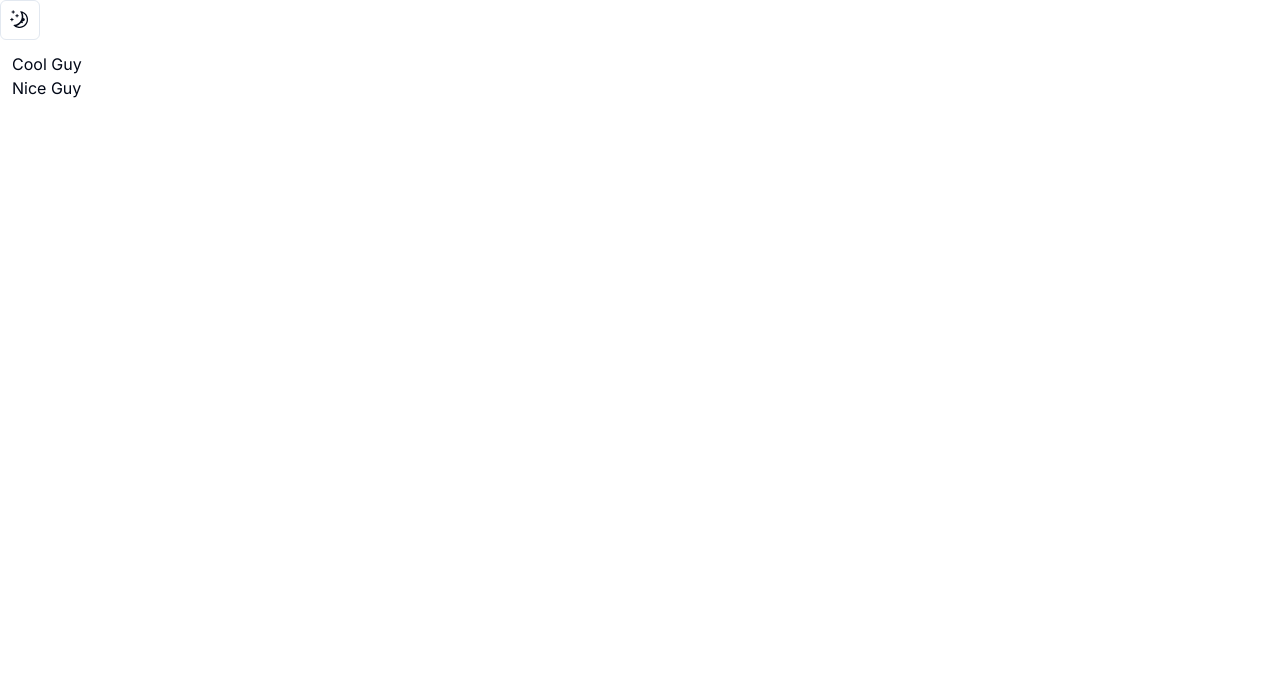
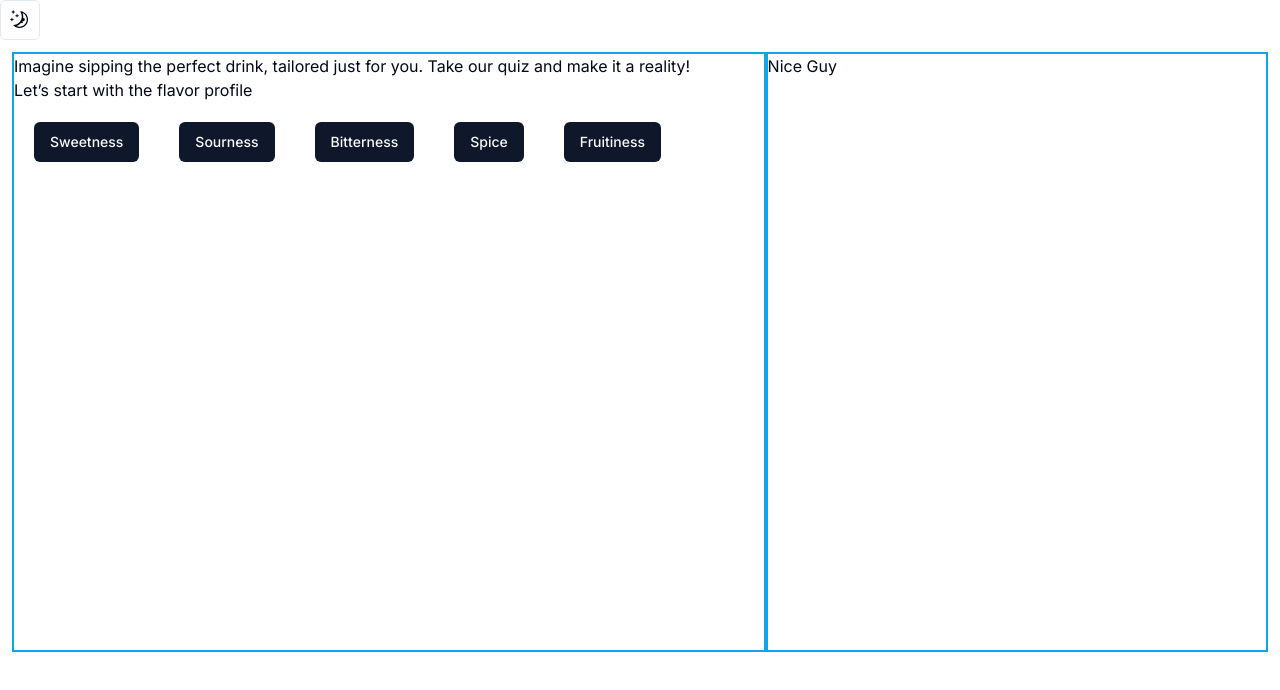
Before and after one commit to kingkwongsta/mixology, a Next.js app: page / in a window 1280 px wide. Shown: the top 690 px of the page. Built offline with nearby package versions, Linux system fonts and the light colour scheme.

Commit message:
create two section with border to see sizing

```diff
--- a/src/app/layout/RightImage.jsx
+++ b/src/app/layout/RightImage.jsx
@@ -1,8 +1,14 @@
-export default function RightImage() {
+import FlavorChoice from "../components/FlavorChoice";
+
+export default function RightImage({ content, image }) {
   return (
-    <div>
-      <div>Cool Guy</div>
-      <div>Nice Guy</div>
+    <div className="flex flex-row">
+      <div className="border-solid border-2 border-sky-500 basis-3/5 min-h-[600px]">
+        <FlavorChoice />
+      </div>
+      <div className="border-solid border-2 border-sky-500 basis-2/5 min-h-[600px]">
+        Nice Guy
+      </div>
     </div>
   );
 }
```
